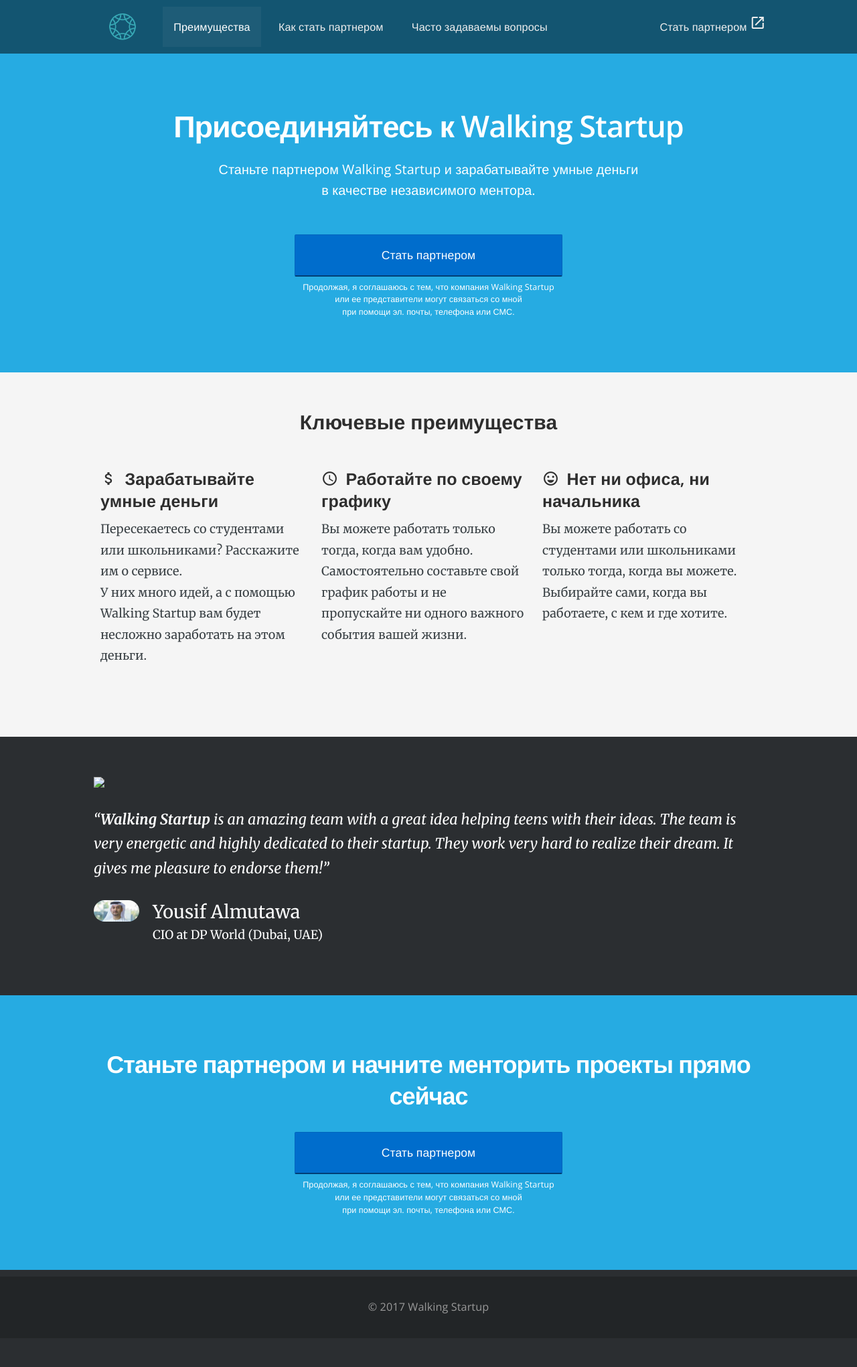
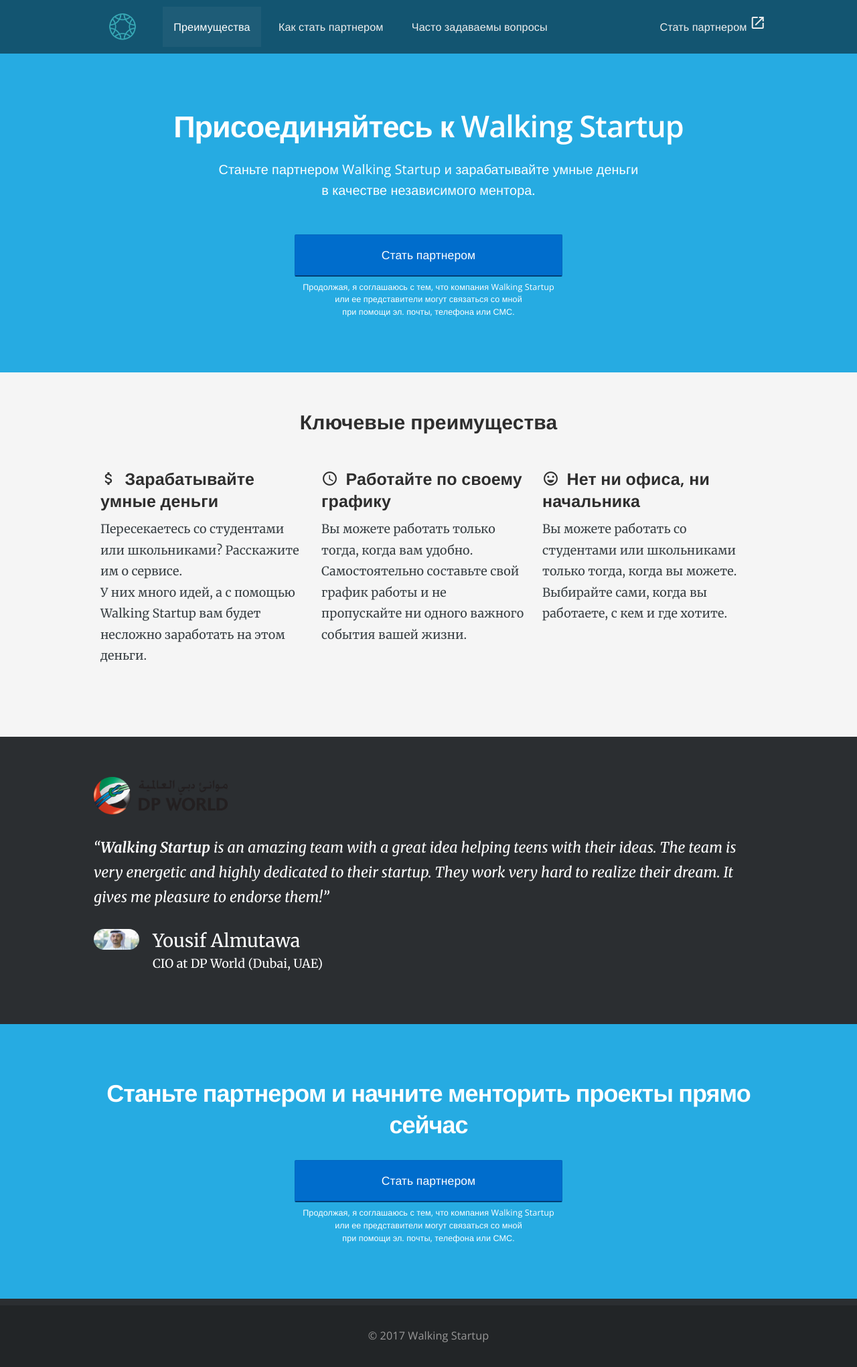
Before and after one commit to RakhimyanTim/partner.ws.github.io, a Jekyll site: the page built from pages/index.html, in a window 1280 px wide. Shown: the whole page at 67% size. Built offline with Jekyll 4.4.1, drawn with Linux system fonts in a browser that asks for light colours; nearby versions of some CDN libraries; before the commit the page ends 1998 px from its top, so only the background shows below that.

Commit message:
Update index.html

```diff
--- a/pages/index.html
+++ b/pages/index.html
@@ -45,7 +45,7 @@
 
 <blockquote class="testimonial" style="margin: 0;">
 	<div class="container">
-		<img src="/img/partners/dpw-logo.png" style="width: 200px; margin: 0 0 20px;">
+		<img src="/img/investors/dpw-logo.png" style="width: 200px; margin: 0 0 20px;">
 		<p class="quote"><strong>Walking Startup</strong> is an amazing team with a great idea helping teens with their ideas. The team is very energetic and highly dedicated to their startup. They work very hard to realize their dream. It gives me pleasure to endorse them!</p>
 		<div class="author">
 			<img src="/img/investors/yousif.jpg" width="68" height="68" srcset="/img/investors/yousif.jpg 68w, /img/investors/yousif@2x.jpg 136w">
```
